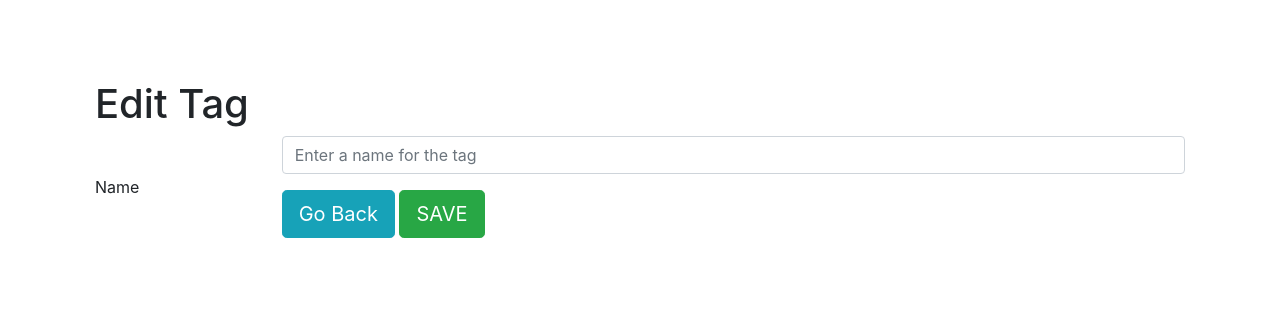
After one commit to MeldinRadoncic/SQLAlchemy-intro-23.1, a Flask app: template templates/edit-tags.html in a window 1280 px wide. The commit adds this page. Shown: the top 333 px of the page. Run offline with Flask 2, Linux system fonts and the light colour scheme; the template is opened without the code that fills it, so the values that code supplies are empty.

Commit message:
Part three Flask Blogly

```diff
--- a/app.py
+++ b/app.py
@@ -2,7 +2,7 @@
 
 from turtle import position
 from flask import Flask,render_template,request,redirect,flash
-from models import db, connect_db,User,Post
+from models import db, connect_db,User,Post,Tag,PostTag
 from flask_toastr import Toastr
 
 app = Flask(__name__)
@@ -37,7 +37,9 @@ def find_user(user_id):
         flash("There is no such user")
         return redirect("/")
     post = Post.query.filter_by(user_id=user_id)
-    return render_template("user-info.html", user=user,post=post)
+    tag = Tag.query.all()
+    return render_template("user-info.html", user=user,post=post,tag=tag)
+
 
 # Get the add-user Form
 @app.route("/add-user")
@@ -170,3 +172,73 @@ def posts_destroy(post_id):
     flash(f"Post '{post.title} deleted.")
 
     return redirect("/")
+
+########################################################################
+########################################################################
+
+# TAGS
+
+# Getting form form add-tag.html
+@app.route('/<int:user_id>/tag/new')
+def get_add_tag(user_id):
+    user = User.query.get(user_id)
+    posts = Post.query.all()
+    return render_template("add-tag.html", user=user,posts=posts)
+
+# Getting Data from add-tag.html form
+@app.route('/<int:user_id>/tag/new', methods=["POST"])
+def post_tag(user_id):
+    name = request.form["tagName"]
+    user = User.query.get(user_id)
+
+    if user is not None:
+        tag = Tag(name = name)
+        db.session.add(tag)
+        db.session.commit()
+        flash(f"Tag '{tag.name}' added.")
+        return redirect(f"/{user.id}")
+    else:
+        flash(f"Invalid user {user_id}")
+        return redirect("/")
+
+# Show all the tags
+@app.route('/tag/<int:tag_id>')
+def show_tags(tag_id):
+
+    tag = Tag.query.get_or_404(tag_id)
+    return render_template("/show-tags.html", tag=tag)
+
+# Show edit-tag page
+@app.route('/tag/<int:tag_id>/edit')
+def edit_tags_form(tag_id):
+    tag = Tag.query.get(tag_id)
+    posts = Post.query.all()
+    return render_template("edit-tags.html", tag=tag, posts=posts)
+
+  # Update and save changes on tag
+@app.route('/tag/<int:tag_id>/edit', methods=["POST"])
+def tags_edit(tag_id):
+
+    tag = Tag.query.get_or_404(tag_id)
+    tag.name = request.form['name']
+    post_ids = [int(num) for num in request.form.getlist("posts")]
+    tag.posts = Post.query.filter(Post.id.in_(post_ids)).all()
+    if tag is not None:
+        db.session.add(tag)
+        db.session.commit()
+        flash(f"Tag '{tag.name}' edited.")
+        return redirect("/")
+    else:
+        flash("Tag not found")
+        return redirect('/')
+
+# Delete tag
+@app.route('/tag/<int:tag_id>/delete', methods=["POST"])
+def tags_destroy(tag_id):
+
+    tag = Tag.query.get_or_404(tag_id)
+    db.session.delete(tag)
+    db.session.commit()
+    flash(f"Tag '{tag.name}' deleted.")
+
+    return redirect("/")
--- a/static/app.css
+++ b/static/app.css
@@ -1,4 +1,4 @@
 body {
-    padding:10rem;
+    padding:5rem;
 
 }
--- /dev/null
+++ b/templates/edit-tags.html
@@ -0,0 +1,54 @@
+{% extends 'base.html' %}
+
+{% block title %}Edit Tag{% endblock %}
+
+{% block content %}
+
+<h1>Edit Tag</h1>
+
+<form method="POST" action="/tag/{{ tag.id }}/edit">
+
+  <div class="form-group row">
+    <label for="name" class="col-sm-2 col-form-label d-flex align-items-center">
+      Name
+    </label>
+    <div class="col-sm-10">
+      <input type="text"
+             class="form-control"
+             id="name"
+             name="name"
+             placeholder="Enter a name for the tag"
+             value="{{ tag.name }}">
+
+
+
+    {% for post in posts %}
+
+      <input
+              class="form-input"
+              type="checkbox"
+              value="{{ post.id }}"
+              id="post_{{ post.id }}"
+              name="posts"
+              {% if post in tag.posts %}
+              checked
+              {% endif %}
+      >
+      <label class="form-check-label" for="post_{{ post.id }}">
+        {{ post.title }}
+      </label>
+
+    {% endfor %}
+
+
+
+
+      <a href="/" class="btn btn-lg mt-3 btn-info">Go Back</a>
+      <button type="submit" class="btn  btn-lg mt-3 btn-success">SAVE</button>
+
+
+  </div>
+
+</form>
+
+{% endblock %}
```
Also changed, not shown: models.py (+30 -0 lines), templates/add-tag.html (added, +18 -0 lines), templates/posts.html (+17 -0 lines), templates/show-tags.html (added, +23 -0 lines), templates/showposts.html (+11 -0 lines), templates/user-info.html (+14 -1 lines).
